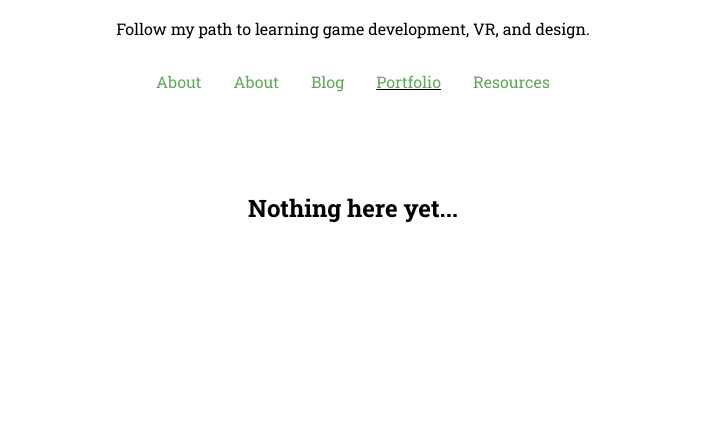
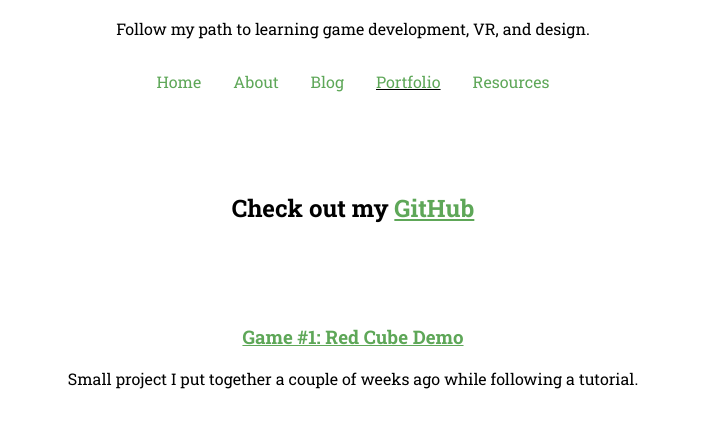
Before and after one commit to garkilic/Game-Development-Blog, a plain HTML site: page Pages/Portfolio.html in a window 1280 px wide. Shown: the part 78-506 px from the top of the page, without its empty margins (287-992 px from the left). Drawn offline with Linux system fonts and the light colour scheme.

Commit message:
1st project, Github, added Icons

```diff
--- a/Pages/Portfolio.html
+++ b/Pages/Portfolio.html
@@ -19,8 +19,7 @@
 			crossorigin="anonymous"
 		></script>
 		<link rel="stylesheet" href="../style.css" />
-		<link rel="icon" type="image/x-icon" href="../Images/controller.ico">
-
+		<link rel="icon" type="image/x-icon" href="../Images/controller.ico" />
 	</head>
 	<body>
 		<header>
@@ -30,7 +29,7 @@
 
 		<nav>
 			<ul class="nav-items">
-				<li class="nav-item"><a href="../index.html">About</a></li>
+				<li class="nav-item"><a href="../index.html">Home</a></li>
 				<li class="nav-item"><a href="About.html">About</a></li>
 				<li class="nav-item"><a href="Blog.html">Blog</a></li>
 				<li class="nav-item active">
@@ -41,7 +40,26 @@
 		</nav>
 
 		<section class="portfolio">
-			<h2>Nothing here yet...</h2>
+			<h2>
+				Check out my
+				<a
+					href="https://github.com/garkilic/Game-Development-Blog/blob/master/Pages/Portfolio.html"
+					target="_blank"
+					>GitHub</a
+				>
+			</h2>
+
+			<div class="game-submission">
+				<h3>
+					<a href="https://play.unity.com/mg/other/red-cube-1"
+						>Game #1: Red Cube Demo</a
+					>
+				</h3>
+				<p>
+					Small project I put together a couple of weeks ago while following a
+					tutorial.
+				</p>
+			</div>
 		</section>
 	</body>
 </html>
--- a/style.css
+++ b/style.css
@@ -61,6 +61,10 @@ header {
 	padding: 1em;
 }
 
+.explanation-image {
+	width: 3rem;
+}
+
 /* Contact */
 
 .contact {
@@ -113,6 +117,10 @@ header {
 	margin: 100px 0;
 }
 
+.portfolio a {
+	color: #5ea758;
+}
+
 /* Tools */
 
 .tools {
@@ -162,6 +170,9 @@ header {
 		flex-direction: column;
 		margin: 2rem;
 	}
+	.tool {
+		margin: 1rem 0;
+	}
 }
 
 /* Tablet View */
```
Also changed, not shown: index.html (+22 -4 lines), Images/desktop.png (added), Images/unity.png (added), Images/visual-studio.png (added).
